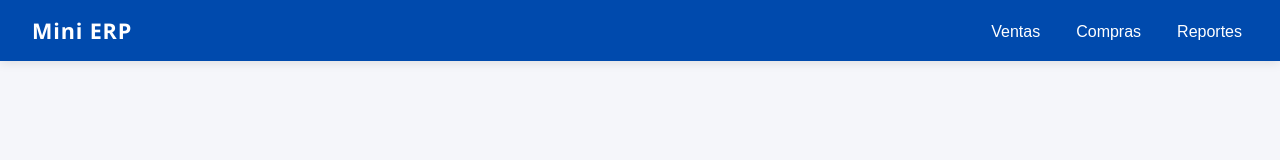
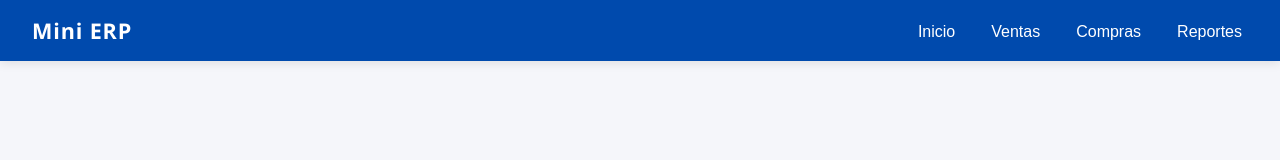
Before and after one commit to AlejoLopeda/minierp, a Vue app: page / in a window 1280 px wide. Shown: the top 160 px of the page. Built offline with nearby package versions, Linux system fonts and the light colour scheme.

Commit message:
Se agrega botón para redirección a pagina de inicio

```diff
--- a/src/components/layout/MainNavbar.vue
+++ b/src/components/layout/MainNavbar.vue
@@ -21,6 +21,7 @@ export default {
   setup() {
     const router = useRouter()
     const links = [
+      { label: 'Inicio', route: '' },
       { label: 'Ventas', route: 'ventas' },
       { label: 'Compras', route: 'compras' },
       { label: 'Reportes', route: 'reportes' }
```
